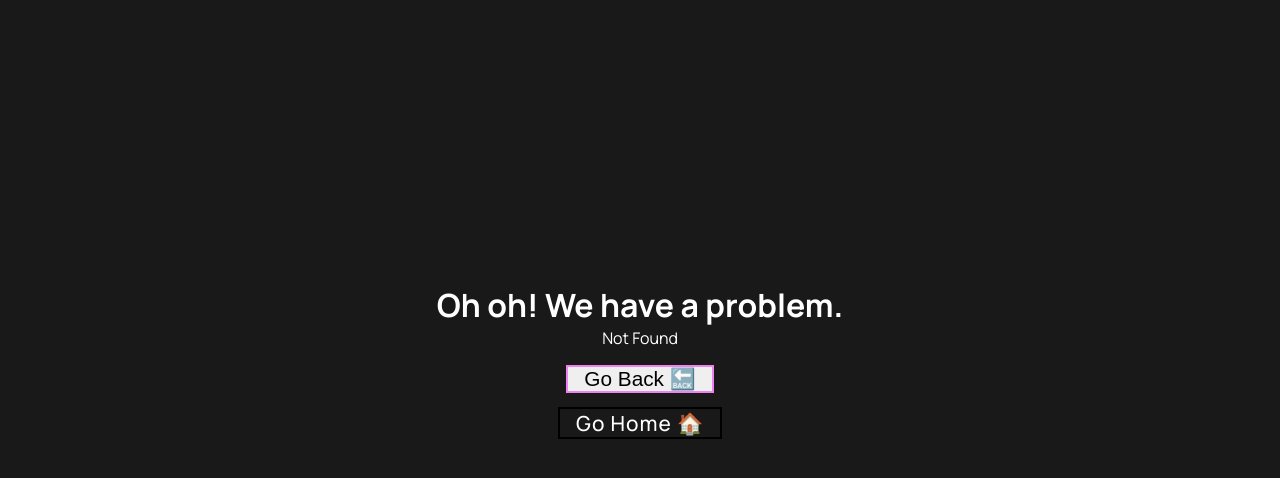
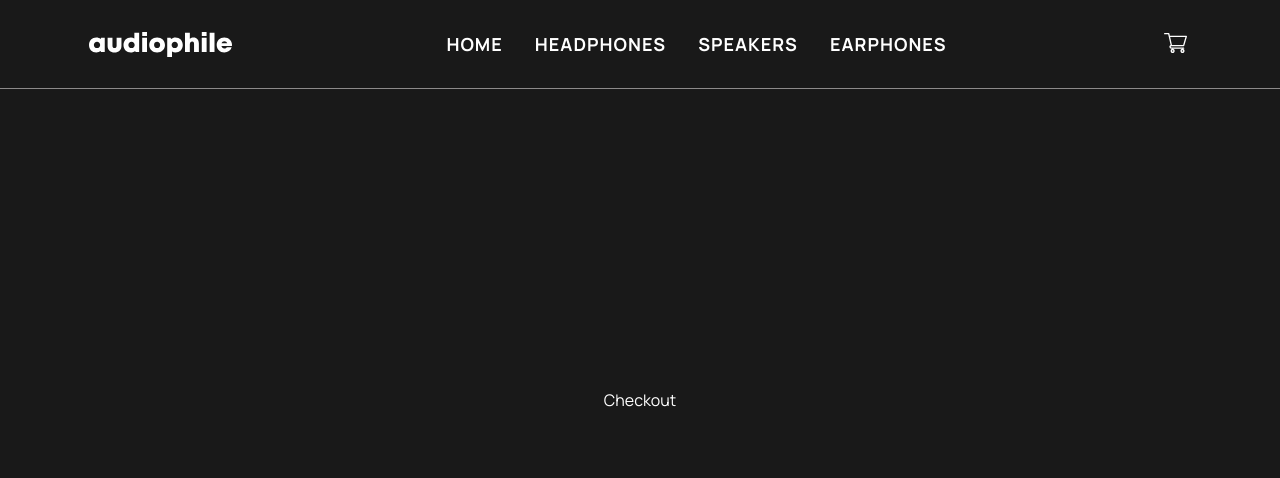
Before and after one commit to ajarek/react-90-vite-audiophile-ecommerce-Router-6.11, a React (Vite) app: page /checkout in a window 1280 px wide. Before the commit this address had no page. Shown: the top 478 px of the page. Built offline with nearby package versions, Linux system fonts and the light colour scheme.

Commit message:
added button checkout

```diff
--- a/src/App.jsx
+++ b/src/App.jsx
@@ -7,6 +7,7 @@ import Headphones from './pages/Headphones/Headphones'
 import Speakers from './pages/Speakers/Speakers'
 import Earphones from './pages/Earphones/Earphones'
 import ProductEdit from './pages/ProductEdit/ProductEdit'
+import Checkout from './pages/Checkout/Checkout'
 import Error from './pages/Error/Error'
 Earphones
 const router = createBrowserRouter([
@@ -36,6 +37,11 @@ const router = createBrowserRouter([
         errorElement: <Error />,
       },
       {
+        path: "/checkout",
+        element: <Checkout />,
+        errorElement: <Error />,
+      },
+      {
         path: 'product-edit',
         errorElement: <Error />,
         children: [
@@ -52,9 +58,10 @@ const router = createBrowserRouter([
 ])
 function App() {
   const [length,setLength] = useState()
+  const [cart, setCart] = useState(false)
   return (
     <div className='App'>
-      <AppContext.Provider value={{length,setLength}}>
+      <AppContext.Provider value={{length,setLength,cart, setCart}}>
       <RouterProvider router={router} />
       </AppContext.Provider>
     </div>
--- a/src/components/Cart/Cart.jsx
+++ b/src/components/Cart/Cart.jsx
@@ -1,55 +1,71 @@
 import {saveStorage,fetchStorage,deleteStorage} from '../../helper/localStorage'
-
+import { React, useState, useContext, useEffect } from 'react'
+import { useNavigate } from "react-router-dom";
+import { AppContext } from '../../App'
+import Button from '../Button/Button'
 import './Cart.css'
-import { React, useState, useContext, useEffect } from 'react'
-import { AppContext } from '../../App'
 const Cart = () => {
-  const { length,setLength } = useContext(AppContext)
-const [items,setItems] = useState(fetchStorage('items'))
-
-
-  const handleDelete =()=>{
+  const { length,setLength,cart, setCart } = useContext(AppContext)
+  const [items, setItems] = useState(fetchStorage('items'))
+  const navigate = useNavigate();
+  const handleDelete = () => {
     deleteStorage('items')
     setItems(null)
     setLength(undefined)
   }
 
-
   return (
     <div className='cart-wrapper'>
-     { items?
-      <div className="full">
+      {items ? (
+        <div className='full'>
           <h1>CART ({length})</h1>
           <button onClick={handleDelete}>Remove All</button>
-        </div>:
+        </div>
+      ) : (
         <div className='empty'>
           <div>Your cart is empty</div>
-          <div className="img">
-          <img src="/images/cart/empty-cart.png" alt="" />
+          <div className='img'>
+            <img
+              src='/images/cart/empty-cart.png'
+              alt=''
+            />
           </div>
         </div>
-     }
-    {items&&items.map((el)=>{
-
-      return(
-        <div key={el.id} className="card">
-          <div className="img">
-            <img src={el.cartImage} alt="" />
+      )}
+      {items &&
+        items.map((el) => {
+          return (
+            <div
+              key={el.id}
+              className='card'
+            >
+              <div className='img'>
+                <img
+                  src={el.cartImage}
+                  alt=''
+                />
               </div>
-          <div className="info-wrapper">
-          <div className="name">{el.shortName}</div>
-          <div className="price">$ {(el.price).toFixed(2)}</div>
+              <div className='info-wrapper'>
+                <div className='name'>{el.shortName}</div>
+                <div className='price'>$ {el.price.toFixed(2)}</div>
               </div>
-          <div className="count">pcs {el.count}</div>
-          <div className="sum">$ {(el.price*el.count).toFixed(2)}</div>
+              <div className='count'>pcs {el.count}</div>
+              <div className='sum'>$ {(el.price * el.count).toFixed(2)}</div>
             </div>
           )
         })}
-      <div className="total">
-        {items?<div className="text">TOTAL</div>:null}
-        <h2>{items?'$'+(items.reduce((acc,item)=>acc+item.price*item.count,0)).toFixed(2):null}</h2>
-
+      <div className='total'>
+        {items ? <div className='text'>TOTAL</div> : null}
+        <h2>
+          {items
+            ? '$' +
+              items
+                .reduce((acc, item) => acc + item.price * item.count, 0)
+                .toFixed(2)
+            : null}
+        </h2>
       </div>
+      {items? <Button label={'CHECKOUT'} onClick={()=> {navigate("/checkout");setCart(false)}} background={'#d87d4a'} color={'#fff'}/>:null}
     </div>
   )
 }
--- a/src/components/Nav/Nav.jsx
+++ b/src/components/Nav/Nav.jsx
@@ -12,9 +12,8 @@ import { AppContext } from '../../App'
 
 const Nav = () => {
   const [isOpen, setOpen] = useState(false)
-  const [cart, setCart] = useState(false)
   const [items,setItems] = useState(fetchStorage('items'))
-  const { length,setLength } = useContext(AppContext)
+  const { length,setLength,cart, setCart } = useContext(AppContext)
   const handleCart =()=>{
     setCart(!cart)
   }
--- /dev/null
+++ b/src/pages/Checkout/Checkout.css
@@ -0,0 +1,8 @@
+.checkout{
+  min-height: 100vh;
+  width: 100%;
+  display: flex;
+  flex-direction: column;
+  justify-content: center;
+  align-items: center;
+}
--- /dev/null
+++ b/src/pages/Checkout/Checkout.jsx
@@ -0,0 +1,9 @@
+import './Checkout.css'
+
+const Checkout = () => {
+  return (
+    <div className='checkout'>Checkout</div>
+  )
+}
+
+export default Checkout
--- a/src/pages/ProductEdit/ProductEdit.jsx
+++ b/src/pages/ProductEdit/ProductEdit.jsx
@@ -31,6 +31,7 @@ const ProductEdit = () => {
     saveStorage(newData,'items',)
     setLength(fetchStorage('items')?.reduce((acc,item)=>acc+item.count,0));
     setModal(true)
+    setTimeout(()=>setModal(false),4000)
   }
   const handleModal=()=>{
     setModal(false)
```
Lines whose indentation alone changed are shown as unchanged.
